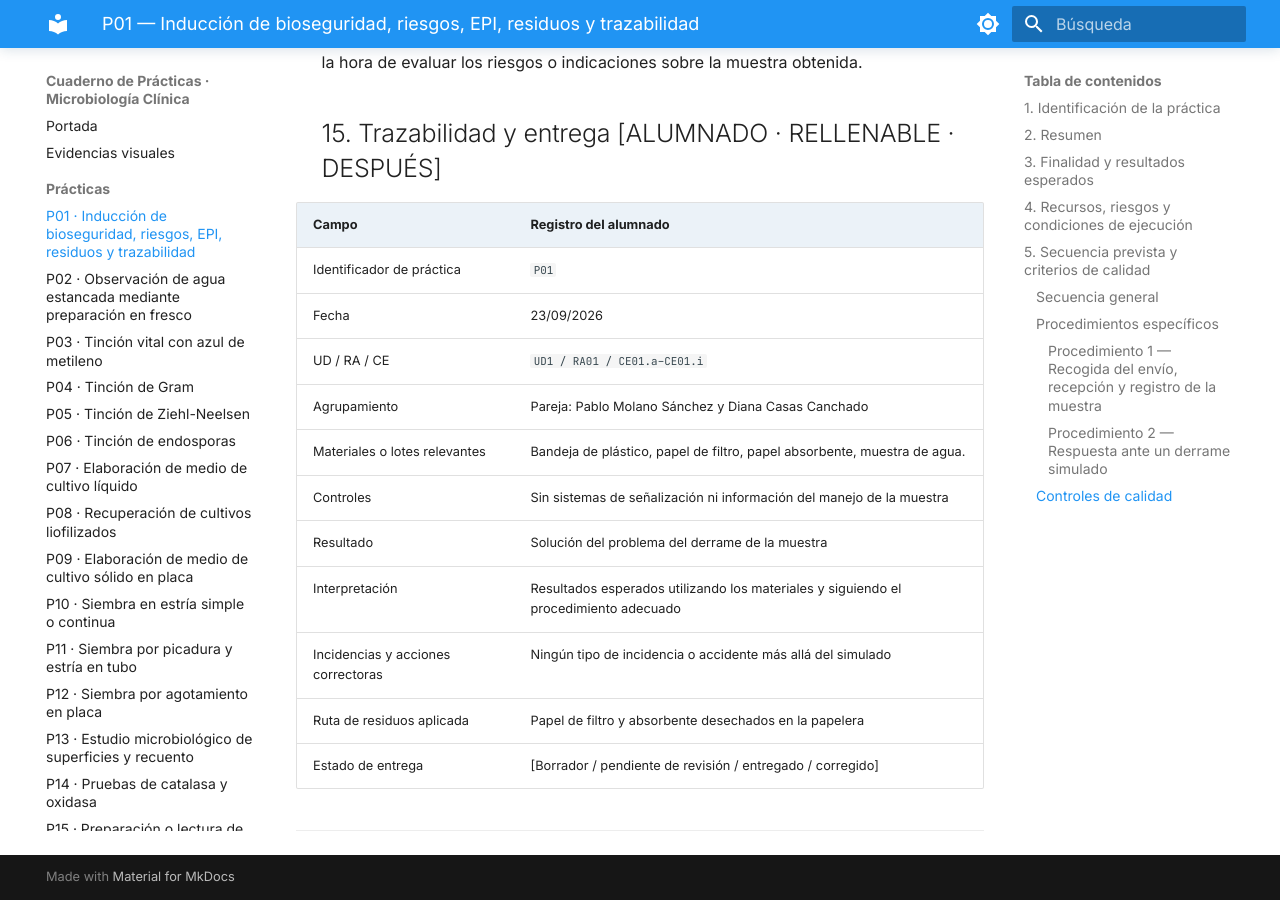
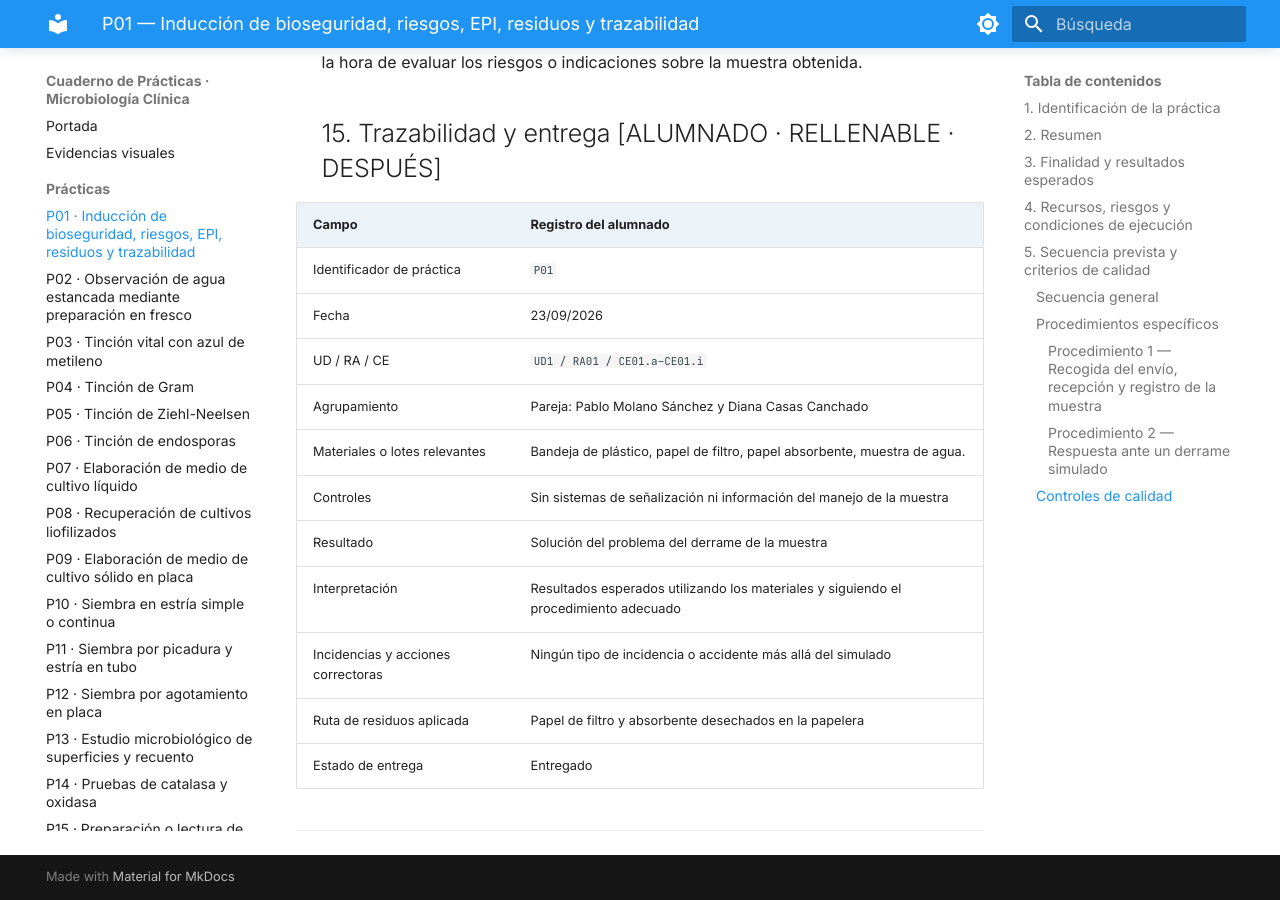
Before and after one commit to pmolanos03-ctrl/Cuaderno-de-pr-cticas---Pablo-Molano, an MkDocs documentation site: the page built from docs/practicas/P01_Bioseguridad.md, in a window 1280 px wide and 900 px high, scrolled down 14549 px. Built offline with MkDocs 1.6.1 and Material for MkDocs 9.7.7, drawn with Linux system fonts in a browser that asks for light colours.

Commit message:
Update P01_Bioseguridad.md

```diff
--- a/docs/practicas/P01_Bioseguridad.md
+++ b/docs/practicas/P01_Bioseguridad.md
@@ -269,6 +269,6 @@ Utilizar una bandeja junto con un papel de filtro me pareció la forma más acer
 | Interpretación | Resultados esperados utilizando los materiales y siguiendo el procedimiento adecuado|
 | Incidencias y acciones correctoras | Ningún tipo de incidencia o accidente más allá del simulado |
 | Ruta de residuos aplicada | Papel de filtro y absorbente desechados en la papelera
-| Estado de entrega | [Borrador / pendiente de revisión / entregado / corregido] |
+| Estado de entrega | Entregado |
 
 ---
```
